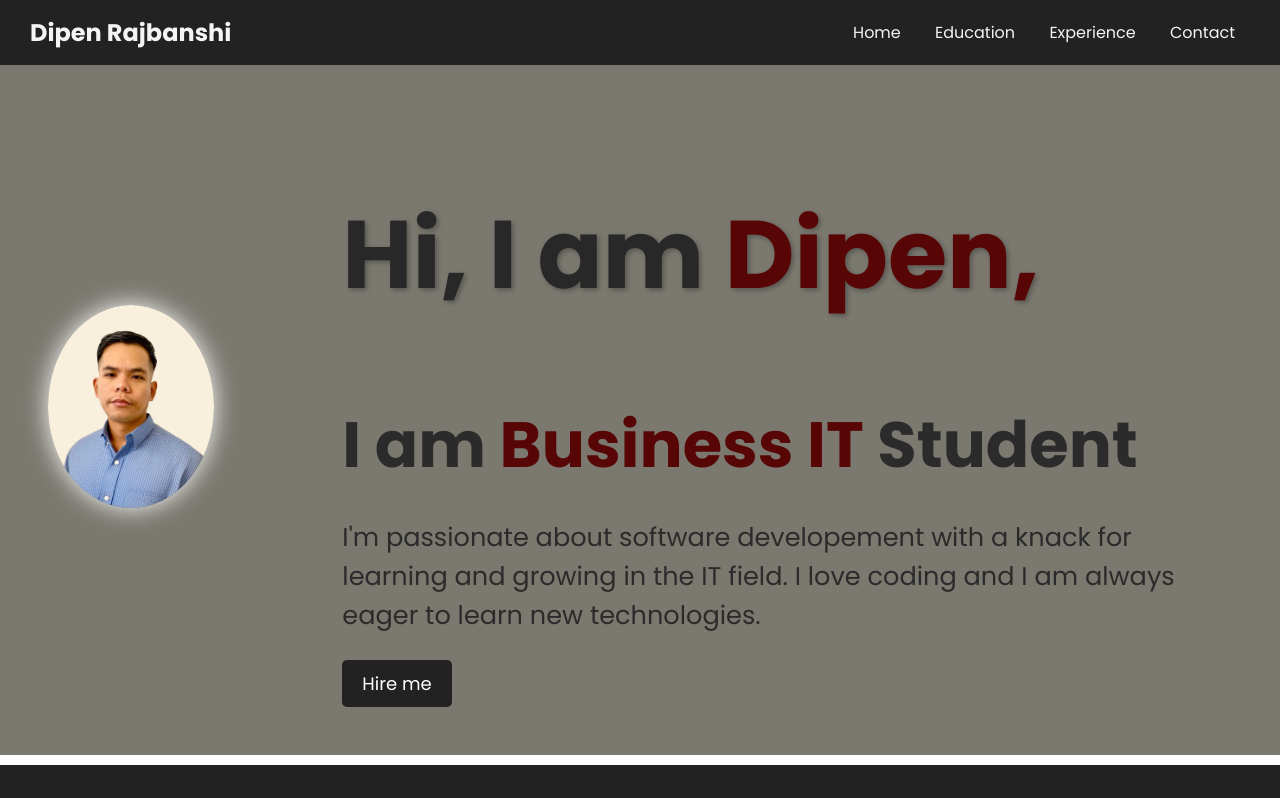
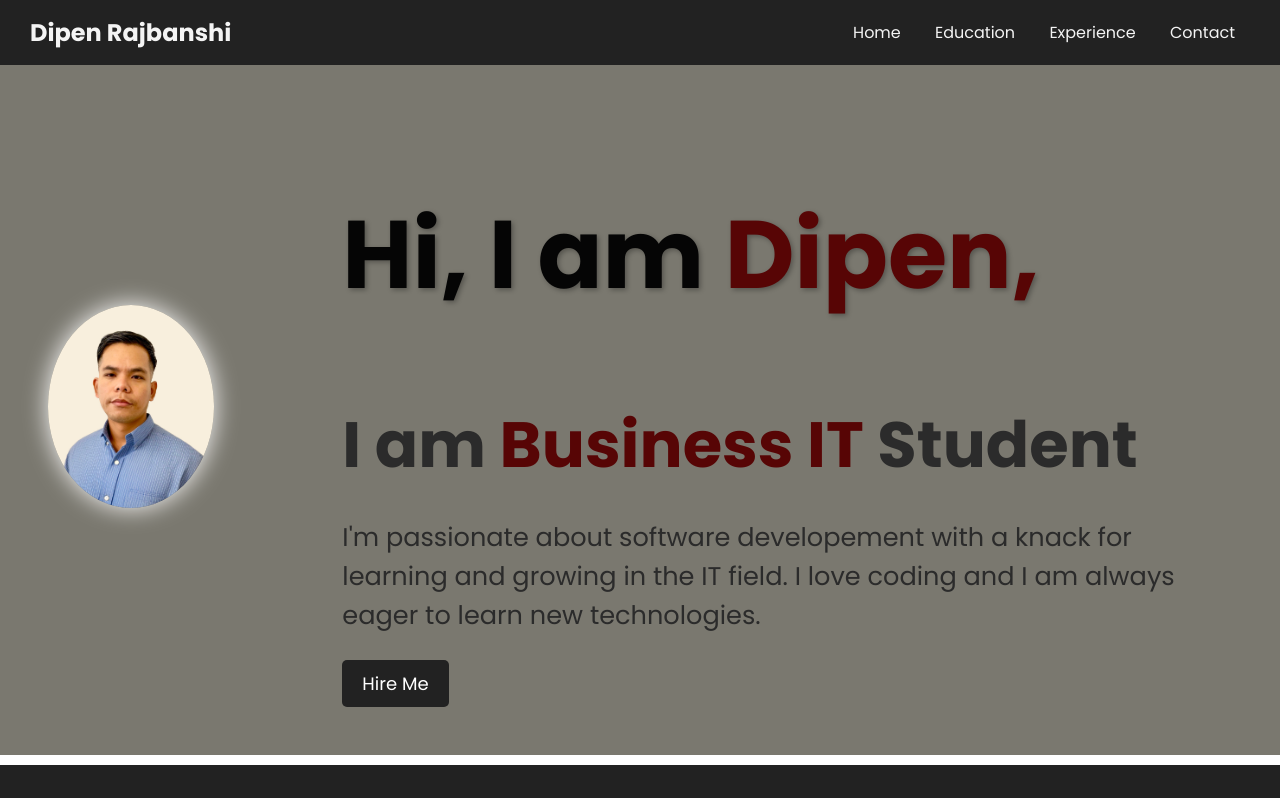
Before and after one commit to Dipen-Rajbanshi/my-digital-cv, a plain HTML site: page index.html in a window 1280 px wide. Shown: the top 798 px of the page. Drawn offline with Linux system fonts and the light colour scheme.

Commit message:
Updating index.html and style.css for accessibility improvements

```diff
--- a/index.html
+++ b/index.html
@@ -38,7 +38,7 @@
         <h2>I am <span>Business IT </span>Student</h2>
         <p>I'm passionate about software developement with a knack for learning and growing in the IT field. I love coding and I am always eager to learn new technologies.</p>
         <div class="hire-btn">
-            <a href="contact.html" class="btn" alt="This link will direct to contact page">Hire me</a>
+            <a href="mailto:dipenrajbanshi@gmail.com" class="btn">Hire Me</a>
         </div>
     </div>
 </section>
--- a/style.css
+++ b/style.css
@@ -67,7 +67,7 @@ nav a:hover {
     font-size: 6rem;
     font-weight: 700;
     line-height: 1.3;
-    color: #282828;
+    color: #050505;
     text-shadow: 2px 2px 5px rgba(0, 0, 0, 0.3); /* Adds visibility */
 }
 
```
